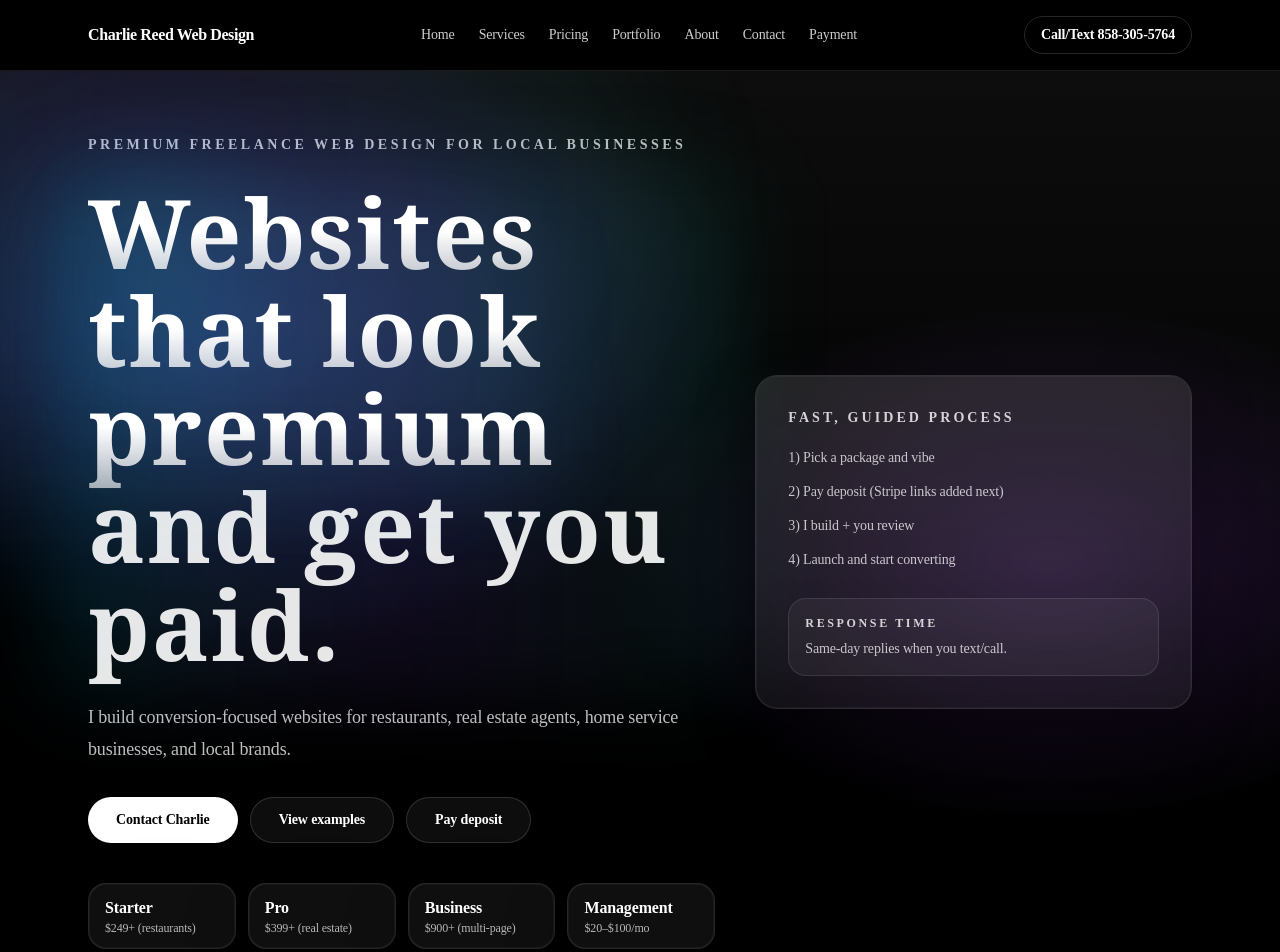
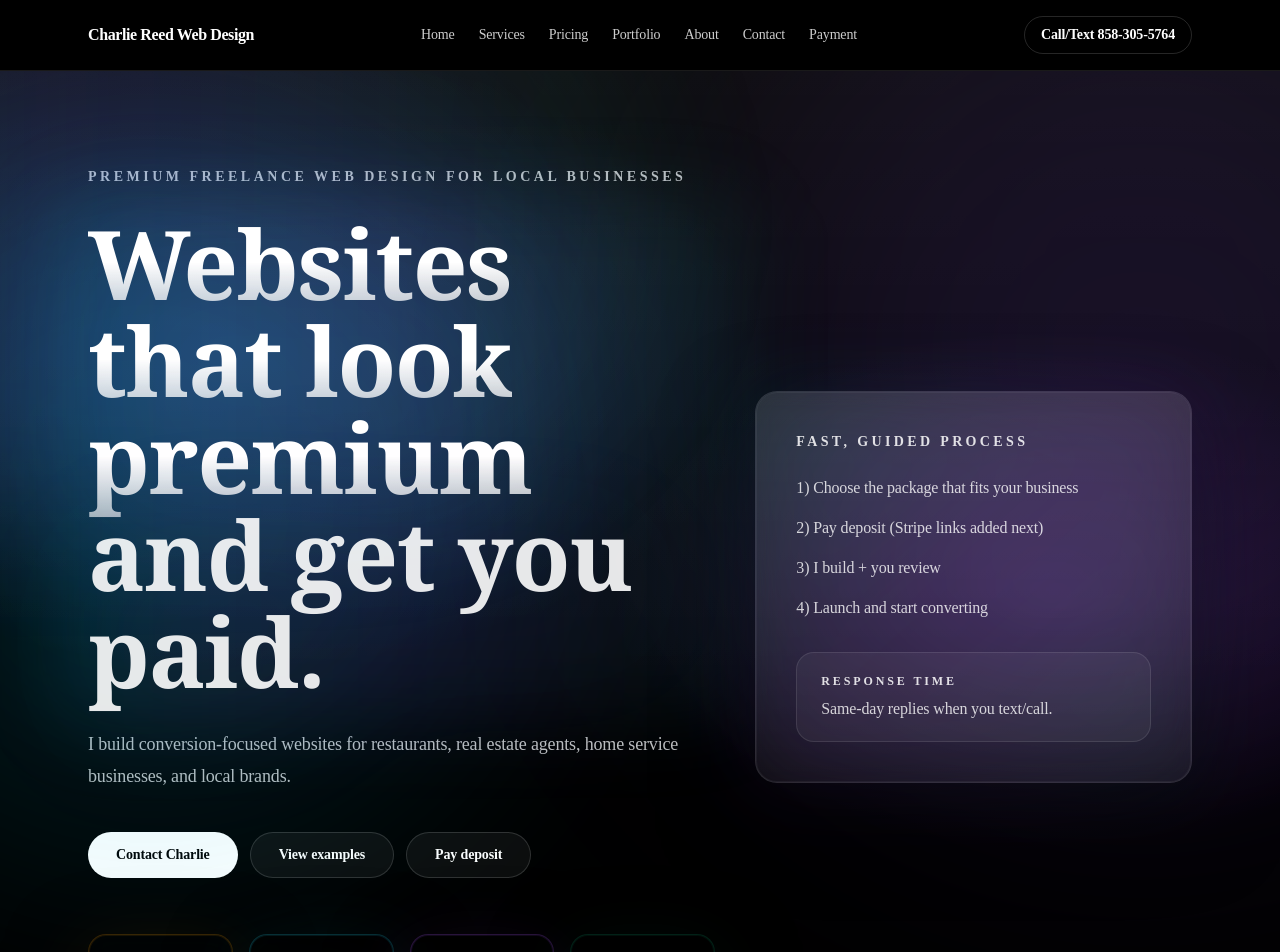
Before and after one commit to cHARLESiSGAE/ReedWebDesigns, a Next.js app: page / in a window 1280 px wide. Shown: the top 952 px of the page. Built offline with nearby package versions, Linux system fonts and the light colour scheme.

Commit message:
Polish hero above-the-fold visuals

```diff
--- a/src/app/globals.css
+++ b/src/app/globals.css
@@ -256,3 +256,47 @@
   transform: translateY(-4px);
   box-shadow: 0 24px 70px rgba(0, 0, 0, 0.45);
 }
+
+/* --- Hero / package glow accents (above-the-fold) --- */
+.hero-glass {
+  box-shadow:
+    0 0 0 1px rgba(255, 255, 255, 0.05) inset,
+    0 30px 90px rgba(0, 0, 0, 0.55);
+}
+
+.package-mini {
+  background: rgba(0, 0, 0, 0.18);
+  backdrop-filter: blur(12px);
+}
+
+.glow-amber {
+  border-color: rgba(245, 158, 11, 0.22);
+  box-shadow:
+    0 0 0 1px rgba(245, 158, 11, 0.10) inset,
+    0 18px 70px rgba(245, 158, 11, 0.10),
+    0 26px 80px rgba(0, 0, 0, 0.55);
+}
+
+.glow-cyan {
+  border-color: rgba(34, 211, 238, 0.22);
+  box-shadow:
+    0 0 0 1px rgba(34, 211, 238, 0.10) inset,
+    0 18px 70px rgba(34, 211, 238, 0.10),
+    0 26px 80px rgba(0, 0, 0, 0.55);
+}
+
+.glow-purple {
+  border-color: rgba(168, 85, 247, 0.24);
+  box-shadow:
+    0 0 0 1px rgba(168, 85, 247, 0.10) inset,
+    0 18px 70px rgba(168, 85, 247, 0.11),
+    0 26px 80px rgba(0, 0, 0, 0.55);
+}
+
+.glow-emerald {
+  border-color: rgba(16, 185, 129, 0.18);
+  box-shadow:
+    0 0 0 1px rgba(16, 185, 129, 0.08) inset,
+    0 18px 70px rgba(16, 185, 129, 0.08),
+    0 26px 80px rgba(0, 0, 0, 0.55);
+}
--- a/src/app/page.tsx
+++ b/src/app/page.tsx
@@ -4,13 +4,18 @@ import { PackageCards } from "@/components/site/package-cards";
 export default function Home() {
   return (
     <main>
-      <section className="premium-radial relative overflow-hidden">
+      <section className="premium-radial relative overflow-hidden min-h-[92vh]">
         {/* extra glow layers */}
-        <div aria-hidden className="pointer-events-none absolute -top-28 left-1/2 h-[480px] w-[980px] -translate-x-1/2 rounded-full bg-gradient-to-r from-cyan-500/22 via-violet-500/16 to-emerald-500/12 blur-3xl animate-aurora" />
-        <div aria-hidden className="pointer-events-none absolute -bottom-44 right-[-10%] h-[440px] w-[560px] rounded-full bg-gradient-to-tr from-amber-500/18 via-pink-500/10 to-transparent blur-3xl" />
-        <div aria-hidden className="pointer-events-none absolute left-10 top-24 h-56 w-56 rounded-full bg-cyan-500/10 blur-3xl" />
+        <div aria-hidden className="pointer-events-none absolute -top-36 left-1/2 h-[560px] w-[1080px] -translate-x-1/2 rounded-full bg-gradient-to-r from-cyan-500/26 via-violet-500/18 to-emerald-500/12 blur-3xl animate-aurora" />
+        <div aria-hidden className="pointer-events-none absolute -bottom-52 right-[-10%] h-[520px] w-[640px] rounded-full bg-gradient-to-tr from-amber-500/18 via-pink-500/10 to-transparent blur-3xl" />
 
-        <div className="mx-auto max-w-6xl px-6 py-16">
+        {/* atmospheric left blue + center/right violet + subtle teal corners */}
+        <div aria-hidden className="pointer-events-none absolute left-[-18%] top-10 h-[760px] w-[760px] rounded-full bg-cyan-500/12 blur-[120px]" />
+        <div aria-hidden className="pointer-events-none absolute right-[-22%] top-[-6%] h-[840px] w-[840px] rounded-full bg-violet-500/12 blur-[140px]" />
+        <div aria-hidden className="pointer-events-none absolute left-6 bottom-[-18%] h-[420px] w-[420px] rounded-full bg-emerald-500/10 blur-[110px]" />
+        <div aria-hidden className="pointer-events-none absolute right-10 bottom-[-22%] h-[380px] w-[380px] rounded-full bg-teal-400/8 blur-[110px]" />
+
+        <div className="mx-auto max-w-6xl px-6 pt-24 pb-28">
           <div className="grid gap-10 lg:grid-cols-12 lg:items-center">
             <div className="lg:col-span-7">
               <p className="text-sm uppercase tracking-[0.25em] font-semibold text-white/75">
@@ -19,11 +24,11 @@ export default function Home() {
 
               <div className="relative mt-7">
                 <div aria-hidden className="pointer-events-none absolute -inset-x-10 -inset-y-6 rounded-[48px] bg-gradient-to-r from-cyan-500/12 via-violet-500/10 to-emerald-500/8 blur-2xl" />
-                <h1 className="relative text-5xl font-bold font-serif tracking-[0.02em] leading-[1.02] md:text-7xl lg:text-8xl">
-                <span className="bg-gradient-to-b from-white via-white to-white/60 bg-clip-text text-transparent drop-shadow-[0_10px_45px_rgba(34,211,238,0.20)]">
-                  Websites that look premium
-                </span>{" "}
-                <span className="text-white/90">and get you paid.</span>
+                <h1 className="relative text-5xl font-black font-serif tracking-[-0.015em] leading-[1.01] md:text-7xl lg:text-8xl">
+                  <span className="bg-gradient-to-b from-white via-white to-white/60 bg-clip-text text-transparent drop-shadow-[0_18px_70px_rgba(34,211,238,0.22)]">
+                    Websites that look premium
+                  </span>{" "}
+                  <span className="text-white/90 drop-shadow-[0_18px_70px_rgba(168,85,247,0.16)]">and get you paid.</span>
                 </h1>
               </div>
 
@@ -31,7 +36,7 @@ export default function Home() {
                 I build conversion-focused websites for restaurants, real estate agents, home service businesses, and local brands.
               </p>
 
-              <div className="mt-8 flex flex-col gap-3 sm:flex-row">
+              <div className="mt-10 flex flex-col gap-3 sm:flex-row">
                 <Link
                   href="/contact"
                   className="inline-flex items-center justify-center rounded-full bg-white px-7 py-3 text-sm font-semibold text-black transition hover:bg-neutral-200 hover:shadow-[0_18px_70px_rgba(255,255,255,0.18)]"
@@ -52,38 +57,45 @@ export default function Home() {
                 </Link>
               </div>
 
-              <div className="mt-10 grid grid-cols-2 gap-3 sm:grid-cols-4">
+              <div className="mt-14 grid grid-cols-2 gap-4 sm:grid-cols-4">
                 {[
-                  { t: "Starter", d: "$249+ (restaurants)" },
-                  { t: "Pro", d: "$399+ (real estate)" },
-                  { t: "Business", d: "$900+ (multi-page)" },
-                  { t: "Management", d: "$20–$100/mo" },
+                  { t: "Starter", d: "$249+ (restaurants)", glow: "glow-amber" },
+                  { t: "Pro", d: "$399+ (real estate)", glow: "glow-cyan" },
+                  { t: "Business", d: "$900+ (multi-page)", glow: "glow-purple" },
+                  { t: "Management", d: "$20–$100/mo", glow: "glow-emerald" },
                 ].map((s) => (
                   <div
                     key={s.t}
-                    className="glass-panel card-lift rounded-2xl px-4 py-3 ring-0"
+                    className={`package-mini glass-panel card-lift ${s.glow} rounded-2xl px-5 py-4 ring-0`}
                   >
-                    <div className="font-semibold">{s.t}</div>
-                    <div className="text-xs text-white/70">{s.d}</div>
+                    <div className="text-sm font-semibold tracking-tight">{s.t}</div>
+                    <div className="mt-1 text-xs text-white/70">{s.d}</div>
                   </div>
                 ))}
               </div>
             </div>
 
             <div className="lg:col-span-5">
-              <div className="glass-panel rounded-3xl p-8 relative">
-                <div aria-hidden className="pointer-events-none absolute inset-0 rounded-3xl bg-gradient-to-b from-white/10 to-transparent opacity-60" />
-                <div className="relative text-sm uppercase tracking-[0.22em] font-semibold text-white/80">Fast, guided process</div>
-                <ol className="relative mt-5 space-y-3.5 text-sm font-medium text-white/75">
-                  <li>1) Pick a package and vibe</li>
+              <div className="hero-glass glass-panel rounded-3xl p-10 relative">
+                <div aria-hidden className="pointer-events-none absolute inset-0 rounded-3xl bg-gradient-to-b from-white/12 via-white/6 to-transparent opacity-70" />
+                <div aria-hidden className="pointer-events-none absolute -inset-px rounded-3xl bg-gradient-to-br from-cyan-500/20 via-violet-500/14 to-emerald-500/12 blur-2xl opacity-60" />
+
+                <div className="relative text-sm uppercase tracking-[0.24em] font-semibold text-white/85">
+                  Fast, guided process
+                </div>
+
+                <ol className="relative mt-6 space-y-4 text-base font-medium text-white/80">
+                  <li>1) Choose the package that fits your business</li>
                   <li>2) Pay deposit (Stripe links added next)</li>
                   <li>3) I build + you review</li>
                   <li>4) Launch and start converting</li>
                 </ol>
 
-                <div className="relative mt-7 rounded-2xl border border-white/10 bg-white/5 p-4">
-                  <div className="text-xs uppercase tracking-[0.22em] font-semibold text-white/80">Response time</div>
-                  <div className="mt-2 text-sm font-medium text-white/75">
+                <div className="relative mt-8 rounded-2xl border border-white/10 bg-white/5 px-6 py-5">
+                  <div className="text-xs uppercase tracking-[0.24em] font-semibold text-white/85">
+                    Response time
+                  </div>
+                  <div className="mt-2 text-base font-medium text-white/80">
                     Same-day replies when you text/call.
                   </div>
                 </div>
@@ -91,7 +103,7 @@ export default function Home() {
             </div>
           </div>
 
-          <div className="mt-20">
+          <div className="mt-28">
             <h2 className="text-2xl font-semibold tracking-tight md:text-3xl">Packages</h2>
             <p className="mt-4 max-w-2xl text-lg leading-8 font-medium text-white/75">
               Clear options with best-fit positioning so you instantly know what tier makes sense.
```
